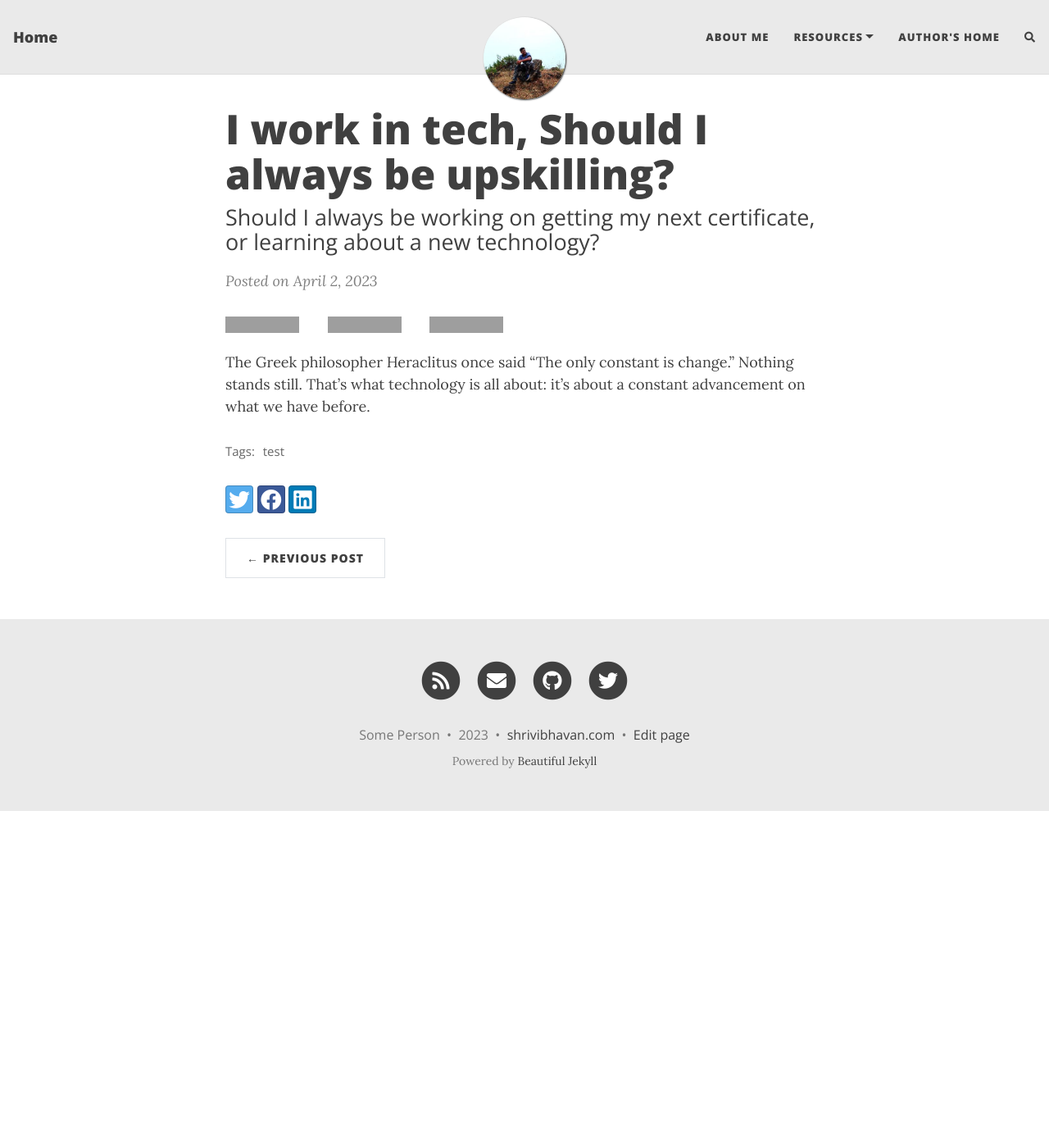
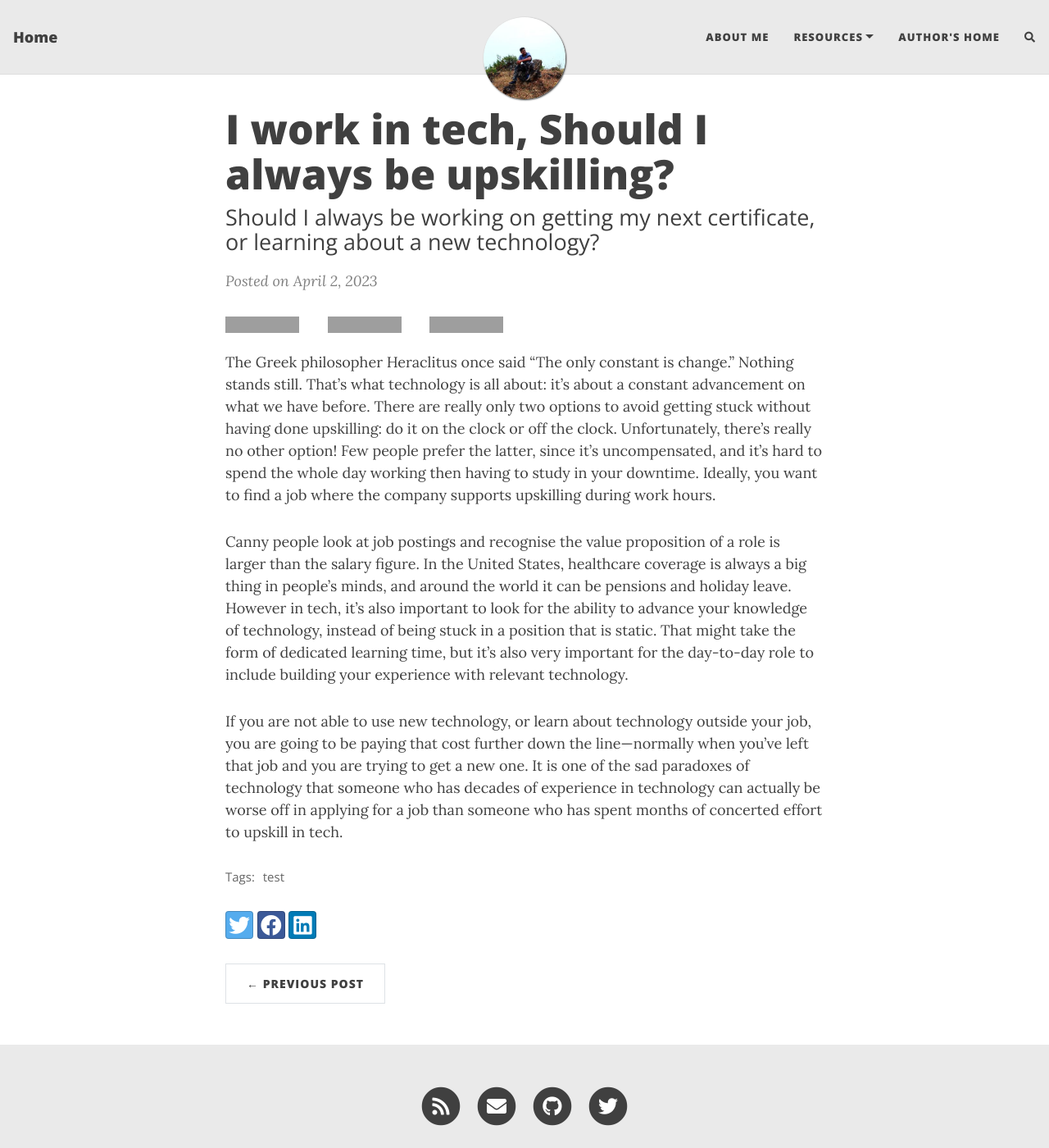
Before and after one commit to shrivibhavan/shrivibhavan.github.io, a Jekyll site: the page built from _posts/2023-04-02-TECH.md, in a window 1280 px wide and 1400 px high. Shown: the whole window at 82% size. Built offline with Jekyll 4.4.1, drawn with Linux system fonts in a browser that asks for light colours; nearby versions of some CDN libraries; comment, search, counter and statistics services are not loaded; grey boxes are pictures that could not be loaded.

Commit message:
Update 2023-04-02-TECH.md

```diff
--- a/_posts/2023-04-02-TECH.md
+++ b/_posts/2023-04-02-TECH.md
@@ -8,4 +8,8 @@ tags: [test]
 comments: true
 ---
 
-The Greek philosopher Heraclitus once said “The only constant is change.” Nothing stands still. That’s what technology is all about: it’s about a constant advancement on what we have before.
+The Greek philosopher Heraclitus once said “The only constant is change.” Nothing stands still. That’s what technology is all about: it’s about a constant advancement on what we have before. There are really only two options to avoid getting stuck without having done upskilling: do it on the clock or off the clock. Unfortunately, there’s really no other option! Few people prefer the latter, since it’s uncompensated, and it’s hard to spend the whole day working then having to study in your downtime. Ideally, you want to find a job where the company supports upskilling during work hours.
+
+Canny people look at job postings and recognise the value proposition of a role is larger than the salary figure. In the United States, healthcare coverage is always a big thing in people’s minds, and around the world it can be pensions and holiday leave. However in tech, it’s also important to look for the ability to advance your knowledge of technology, instead of being stuck in a position that is static. That might take the form of dedicated learning time, but it’s also very important for the day-to-day role to include building your experience with relevant technology.
+
+If you are not able to use new technology, or learn about technology outside your job, you are going to be paying that cost further down the line—normally when you’ve left that job and you are trying to get a new one. It is one of the sad paradoxes of technology that someone who has decades of experience in technology can actually be worse off in applying for a job than someone who has spent months of concerted effort to upskill in tech.
```
